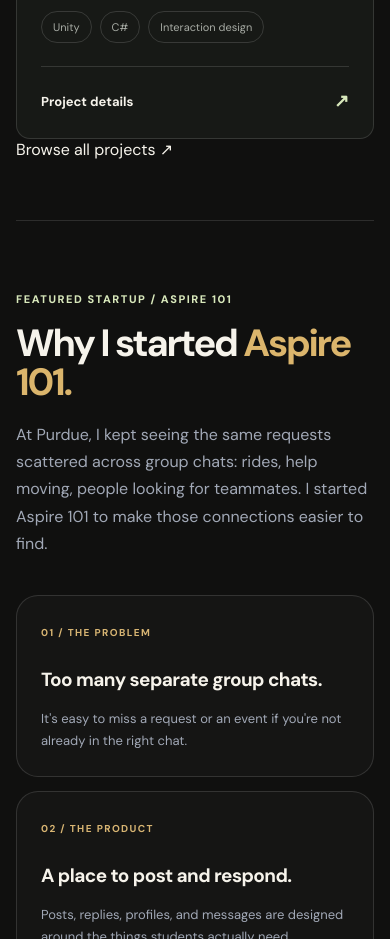
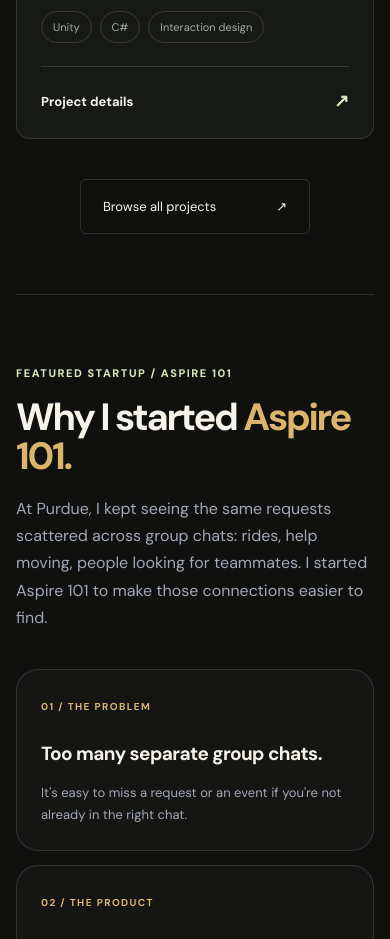
Before and after one commit to skrgulang/congyuzhao-portfolio, a Next.js app: page / in a window 390 px wide. Shown: the part 5520-6459 px from the top of the page. Built offline with nearby package versions, Linux system fonts and the light colour scheme.

Commit message:
Style responsive full project index for desktop and mobile

```diff
--- a/app/globals.css
+++ b/app/globals.css
@@ -212,3 +212,29 @@ a:focus-visible,button:focus-visible{outline:2px solid var(--lime);outline-offse
 .realMediaShot span{position:absolute;right:20px;bottom:20px;background:#111e20e8;border:1px solid #ffffff3b;padding:14px 18px;border-radius:6px;font-size:12px;color:#edf7f3}
 .realMediaShot:hover span{background:var(--lime);color:#161a14}
 @media(max-width:760px){.realMedia{padding:55px 0}.realMediaHeading{display:block}.realMediaHeading>p{max-width:unset}.realMediaShot span{position:static;display:block;text-align:center;border:0;border-radius:0}}
+
+/* 2026 project index: evidence-first editorial grid */
+.allProjectsPage{min-height:100vh;background:#10100f;color:var(--text)}
+.allProjectsHero{padding:100px 0 90px;border-bottom:1px solid var(--line)}
+.allProjectsHero h1{font:700 clamp(70px,10vw,145px)/.98 'Space Grotesk',sans-serif;letter-spacing:-.09em;margin:24px 0}
+.allProjectsHero h1 span{color:var(--lime)}
+.allProjectsHero>p:last-child{max-width:700px;color:#b6bcb3;font-size:clamp(18px,2vw,25px);line-height:1.6}
+.allProjectsList{padding:18px 0 90px}
+.allProjectsItem{display:grid;grid-template-columns:48px minmax(165px,255px) minmax(0,1fr) 140px;align-items:center;gap:27px;border-bottom:1px solid var(--line);padding:31px 0}
+.allProjectsNumber{align-self:start;color:var(--lime);font-size:13px;margin-top:15px}
+.allProjectsThumb{background:#222924;aspect-ratio:1.55;border-radius:8px;overflow:hidden;display:grid;place-items:center;color:var(--lime);font:700 80px 'Space Grotesk',sans-serif}
+.allProjectsThumb img{width:100%;height:100%;object-fit:cover}
+.allProjectsDetail>p:first-child{font-size:11px;letter-spacing:.07em;color:var(--lime);margin:0 0 10px}
+.allProjectsDetail h2{font:700 clamp(27px,3vw,47px)/1.1 'Space Grotesk',sans-serif;letter-spacing:-.06em;margin:0 0 12px}
+.allProjectsDetail>p:not(:first-child){color:#adb4a8;font-size:14px;line-height:1.65;max-width:600px;margin:0}
+.allProjectsDetail small{display:block;font-size:11px;color:#8b9589;margin-top:17px}
+.allProjectsRight{align-self:stretch;display:flex;justify-content:space-between;flex-direction:column;align-items:flex-end;text-align:right;gap:22px}
+.allProjectsRight span{font-size:11px;color:#c5cabc}.allProjectsRight b{font-size:26px;color:var(--lime);font-weight:400}
+.allProjectsItem:hover .allProjectsDetail h2{color:var(--lime)}
+.allProjectsContact{display:flex;align-items:center;justify-content:space-between;border-top:1px solid var(--line);padding:45px 0 80px;gap:15px}
+.allProjectsContact p{color:#c3c9be}.allProjectsContact a{border-bottom:1px solid var(--lime);padding-bottom:9px;color:var(--lime)}
+.allProjectsAction{margin-top:40px;display:flex;justify-content:center}
+.allProjectsAction>a{display:flex;gap:60px;justify-content:space-between;align-items:center;padding:18px 22px;border:1px solid var(--line);border-radius:6px;font-size:13px}
+.allProjectsAction>a:hover{background:var(--lime);color:#101510}
+@media(max-width:980px){.allProjectsItem{grid-template-columns:34px 200px minmax(0,1fr)}.allProjectsRight{grid-column:3;flex-direction:row;align-items:center}.allProjectsRight span{order:0}}
+@media(max-width:650px){.allProjectsHero{padding:60px 0}.allProjectsHero h1{font-size:clamp(56px,13vw,80px)}.allProjectsItem{grid-template-columns:28px 1fr;gap:12px;padding:25px 0}.allProjectsNumber{grid-column:1;grid-row:1}.allProjectsThumb{grid-column:2;grid-row:1;max-width:none;aspect-ratio:16/9}.allProjectsDetail{grid-column:2;grid-row:2}.allProjectsRight{grid-column:2;grid-row:3}.allProjectsContact{flex-direction:column;align-items:flex-start}}
```
